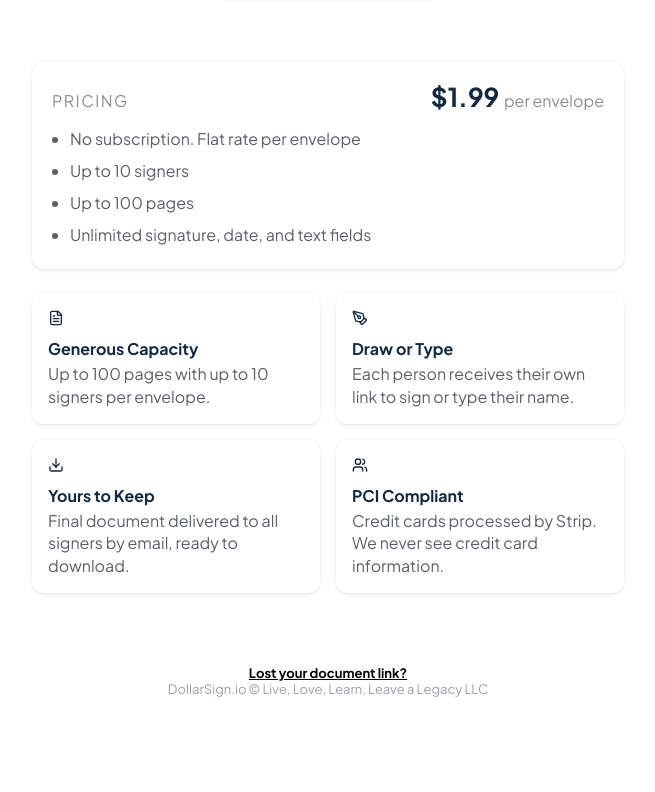
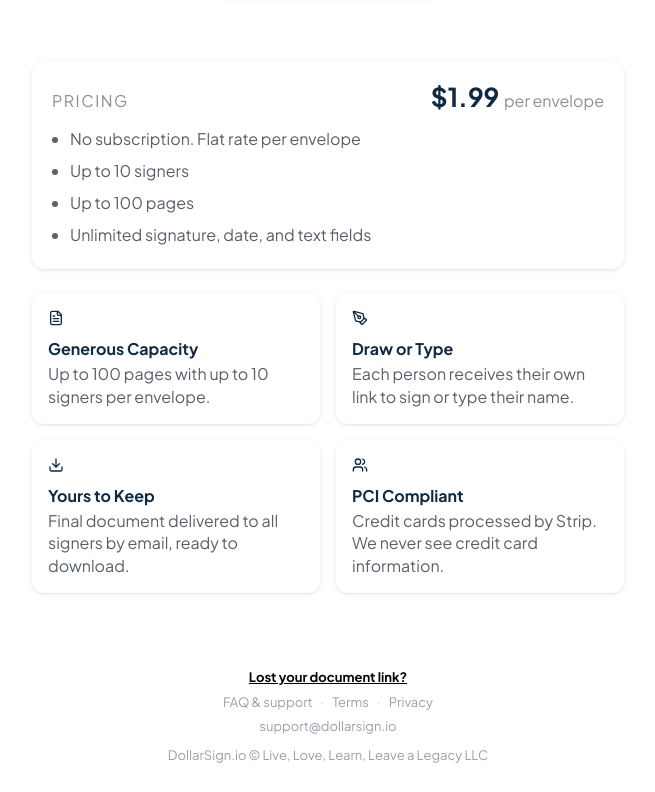
Before and after one commit to livelovelearnleavealegacy-droid/dollarsign-io, a Next.js app: page / in a window 1280 px wide. Shown: the part 442-1234 px from the top of the page, without its empty margins (312-967 px from the left). Before the commit the page ends 1163 px from the top, so only its background shows below. Built offline with nearby package versions, Linux system fonts and the light colour scheme.

Commit message:
Update layout.js

```diff
--- a/app/layout.js
+++ b/app/layout.js
@@ -4,6 +4,14 @@ export const metadata = {
   title: "DollarSign.io — Pay as you go. Sign with confidence.",
   description: "Upload a document, add signers, sign it. Pay per envelope, no subscription.",
 };
+
+// The recovery link stays visually dominant — black, bold, underlined —
+// because it's the single highest-value link in the footer: someone who
+// can't find their document is the person most likely to email support.
+// The rest sit quietly beneath it.
+const recoveryLink = { color: "#000000", fontWeight: 700, textDecoration: "underline" };
+const footerLink = { color: "#9AA0AA", textDecoration: "none" };
+const dot = { color: "#C9CDD4", margin: "0 8px" };
 
 export default function RootLayout({ children }) {
   return (
@@ -19,9 +27,23 @@ export default function RootLayout({ children }) {
       </head>
       <body>
         {children}
-        <footer style={{ textAlign: "center", padding: "24px 16px", fontFamily: "'Plus Jakarta Sans', sans-serif", fontSize: 13, color: "#9AA0AA" }}>
-        <a href="/find-my-document" style={{ color: "#000000", fontWeight: 700, textDecoration: "underline" }}>Lost your document link?</a>          <br />
-          DollarSign.io © Live, Love, Learn, Leave a Legacy LLC
+        <footer style={{ textAlign: "center", padding: "24px 16px", fontFamily: "'Plus Jakarta Sans', sans-serif", fontSize: 13, lineHeight: 1.9, color: "#9AA0AA" }}>
+          <div>
+            <a href="/find-my-document" style={recoveryLink}>Lost your document link?</a>
+          </div>
+          <div>
+            <a href="/faq" style={footerLink}>FAQ &amp; support</a>
+            <span style={dot}>·</span>
+            <a href="/terms" style={footerLink}>Terms</a>
+            <span style={dot}>·</span>
+            <a href="/privacy" style={footerLink}>Privacy</a>
+          </div>
+          <div>
+            <a href="mailto:support@dollarsign.io" style={footerLink}>support@dollarsign.io</a>
+          </div>
+          <div style={{ marginTop: 4 }}>
+            DollarSign.io © Live, Love, Learn, Leave a Legacy LLC
+          </div>
         </footer>
       </body>
     </html>
```
